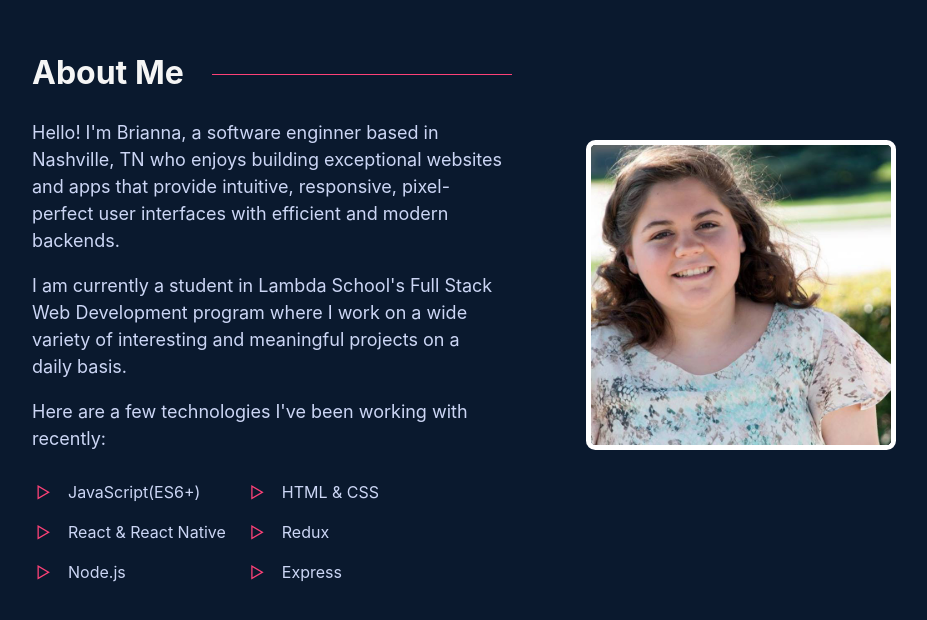
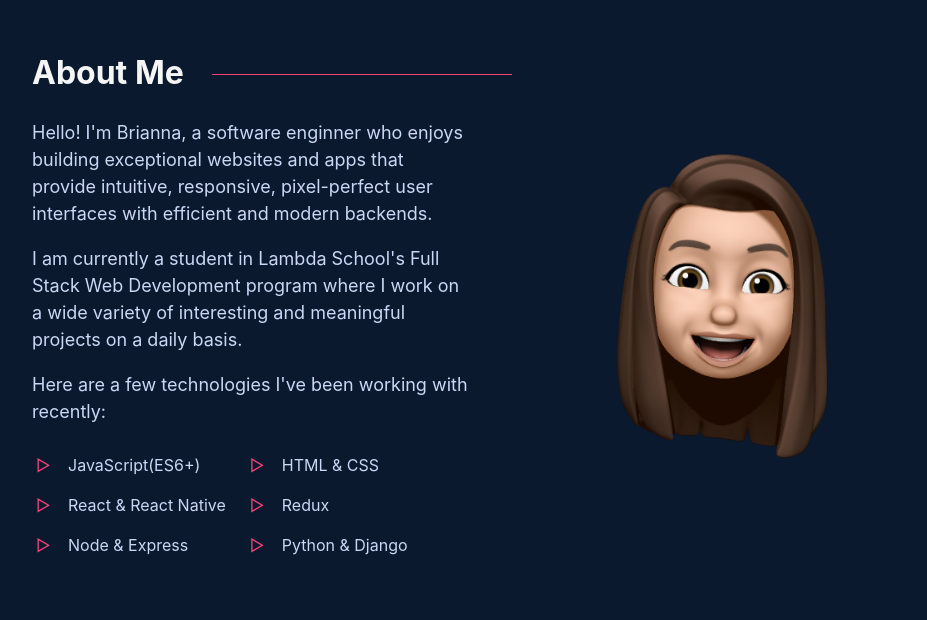
Before and after one commit to briannaworkman/portfolio, a React (Create React App) app: page / in a window 1280 px wide. Shown: the part 996-1616 px from the top of the page, without its empty margins (176-1103 px from the left). Built offline with nearby package versions, Linux system fonts and the light colour scheme.

Commit message:
Adds new profile image

```diff
--- a/src/assets/styles/about.css
+++ b/src/assets/styles/about.css
@@ -52,12 +52,10 @@
 .profile-picture {
   display: flex;
   justify-content: flex-end;
-  margin-top: 6rem;
+  margin-top: 4rem;
 }
 
 .profile-picture img {
-  height: 300px;
-  width: 300px;
-  border: 5px solid white;
-  border-radius: 3%;
+  height: 350px;
+  width: 350px;
 }
--- a/src/components/About.js
+++ b/src/components/About.js
@@ -1,5 +1,5 @@
 import React from 'react';
-import profile from '../assets/profile.jpg';
+import profile from '../assets/images/profile.png';
 import '../assets/styles/about.css';
 
 export default function About() {
@@ -9,10 +9,9 @@ export default function About() {
         <div className='about'>
           <h2>About Me</h2>
           <p>
-            Hello! I'm Brianna, a software enginner based in Nashville, TN who
-            enjoys building exceptional websites and apps that provide
-            intuitive, responsive, pixel-perfect user interfaces with efficient
-            and modern backends.
+            Hello! I'm Brianna, a software enginner who enjoys building
+            exceptional websites and apps that provide intuitive, responsive,
+            pixel-perfect user interfaces with efficient and modern backends.
           </p>
           <p>
             I am currently a student in Lambda School's Full Stack Web
@@ -24,12 +23,12 @@ export default function About() {
             <ul>
               <li>JavaScript(ES6+)</li>
               <li>React & React Native</li>
-              <li>Node.js</li>
+              <li>Node & Express</li>
             </ul>
             <ul>
               <li>HTML & CSS</li>
               <li>Redux</li>
-              <li>Express</li>
+              <li>Python & Django</li>
             </ul>
           </div>
         </div>
--- a/src/components/Projects.js
+++ b/src/components/Projects.js
@@ -3,7 +3,6 @@ import keyLogin from '../assets/images/key-login.png';
 import '../assets/styles/projects.css';
 import keyFeed from '../assets/images/key-feed.png';
 import keyProfile from '../assets/images/key-profile.png';
-import keyConnections from '../assets/images/key-connections.png';
 
 export default function Projects() {
   return (
```
Also changed, not shown: src/assets/images/profile.png (added), src/assets/profile.jpg (deleted).
